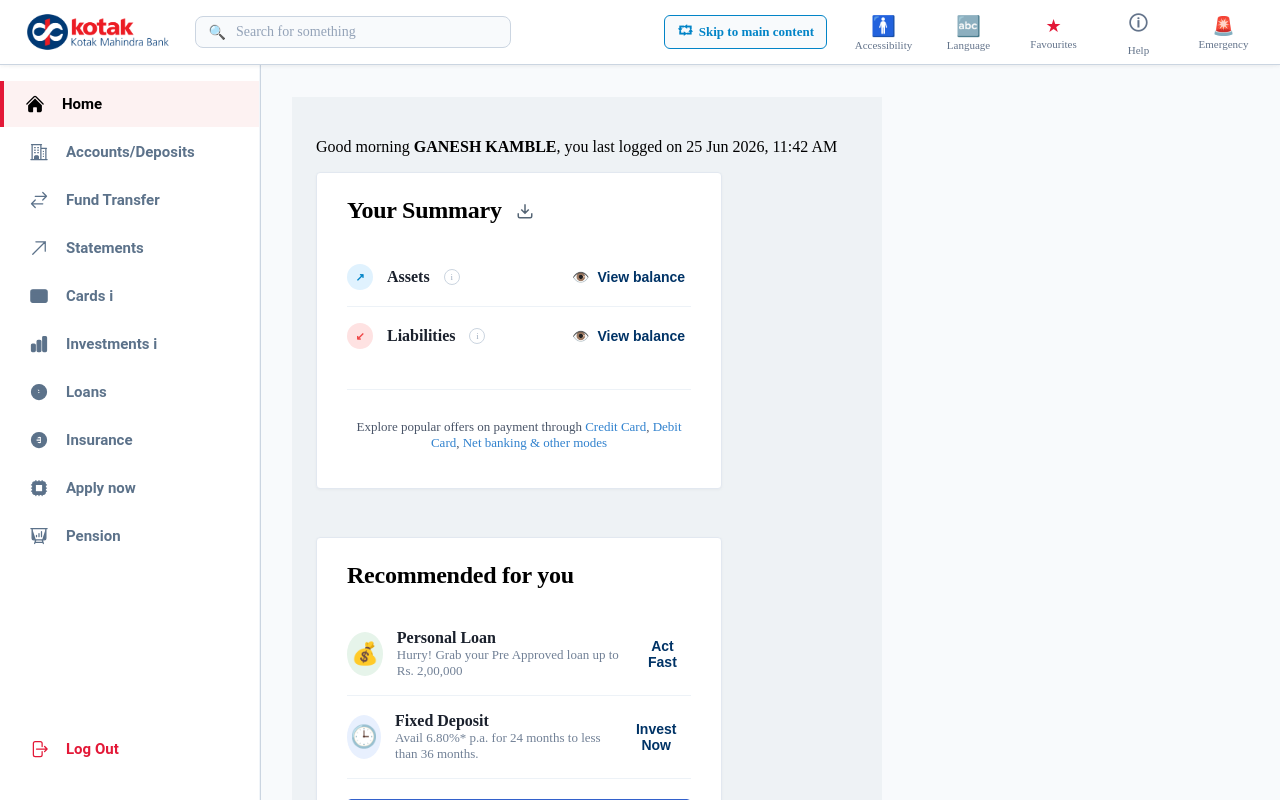
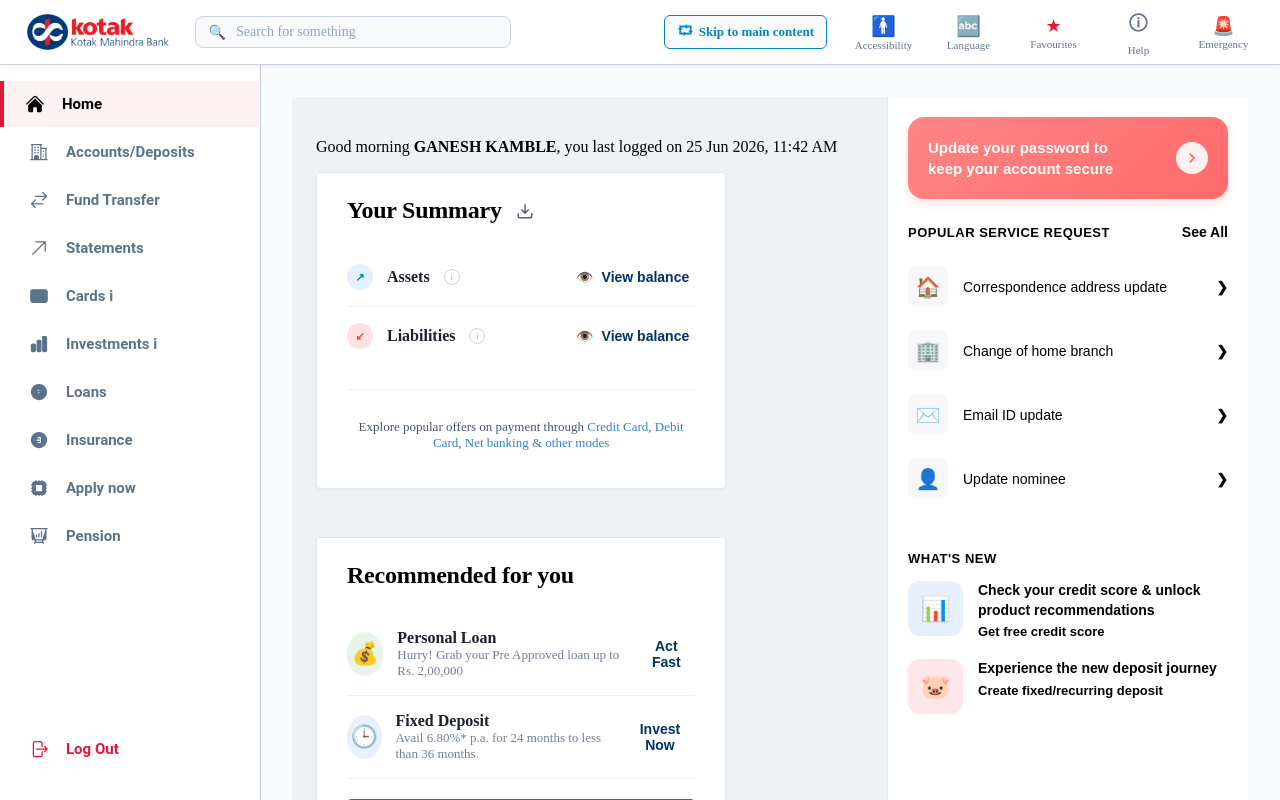
Before and after one commit to ganeshkamble-411/Banking-Feature-Application, an Angular app in the folder frontend/: page /dashboard in a window 1280 px wide. Built offline with nearby package versions, Linux system fonts and the light colour scheme; no server answers; sample sign-in values are in the browser's storage.

Commit message:
Right side bar is Implemented

```diff
--- a/frontend/src/app/components/rightsidebar/rightsidebar.component.css
+++ b/frontend/src/app/components/rightsidebar/rightsidebar.component.css
@@ -6,7 +6,7 @@
 }
 
 .kotak-sidebar {
-  width: 360px;
+  width: 100%; /* Parent element isko dynamic handles provide karega */
   background-color: #ffffff;
   font-family: Arial, sans-serif;
   padding: 20px;
@@ -27,7 +27,7 @@
 }
 
 .promo-text {
-  font-size: 16px;
+  font-size: 15px;
   font-weight: bold;
   line-height: 1.4;
   width: 75%;
@@ -86,7 +86,8 @@
   background-color: #f9fbfd;
 }
 
-.service-icon {
+/* Fixed Mismatched Template Wrapper Class */
+.service-icon-wrapper {
   width: 40px;
   height: 40px;
   display: flex;
@@ -96,6 +97,12 @@
   margin-right: 15px;
   background-color: #f5f7fa;
   border-radius: 8px;
+}
+
+.service-img {
+  width: 24px;
+  height: 24px;
+  object-fit: contain;
 }
 
 .service-name {
@@ -117,7 +124,7 @@
   margin: 20px 0;
 }
 
-/* What's New */
+/* What's New Section Fixes */
 .whats-new-list {
   display: flex;
   flex-direction: column;
@@ -130,7 +137,8 @@
   gap: 15px;
 }
 
-.feature-icon {
+/* Fixed Mismatched Feature Icon Class */
+.feature-icon-wrapper {
   width: 55px;
   height: 55px;
   border-radius: 12px;
@@ -139,6 +147,12 @@
   justify-content: center;
   font-size: 24px;
   flex-shrink: 0;
+}
+
+.feature-img {
+  width: 32px;
+  height: 32px;
+  object-fit: contain;
 }
 
 .bg-blue-light { background-color: #e6f0ff; }
--- a/frontend/src/app/components/rightsidebar/rightsidebar.component.html
+++ b/frontend/src/app/components/rightsidebar/rightsidebar.component.html
@@ -1,8 +1,8 @@
 <div class="kotak-sidebar">
   <div class="promo-card">
-    <div class="promo-text">Create/Update your username to log in to Net banking</div>
+    <div class="promo-text">Update your password to keep your account secure</div>
     <div class="promo-arrow">
-      <svg viewBox="0 0 24 24" width="24" height="24">
+      <svg viewBox="0 0 24 24" width="20" height="20">
         <path fill="currentColor" d="M8.59 16.59L13.17 12 8.59 7.41 10 6l6 6-6 6-1.41-1.41z"/>
       </svg>
     </div>
@@ -15,7 +15,10 @@
 
   <ul class="service-list">
     <li *ngFor="let service of services" class="service-item" (click)="onServiceClick(service.name)">
-      <div class="service-icon">{{ service.icon }}</div>
+      <div class="service-icon-wrapper">
+        <img *ngIf="service.imgUrl; else fallbackIcon" [src]="service.imgUrl" [alt]="service.name" class="service-img"/>
+        <ng-template #fallbackIcon><span class="emoji-icon">{{ service.icon }}</span></ng-template>
+      </div>
       <span class="service-name">{{ service.name }}</span>
       <span class="arrow-right">❯</span>
     </li>
@@ -29,7 +32,10 @@
 
   <div class="whats-new-list">
     <div *ngFor="let item of whatsNewList" class="whats-new-item">
-      <div class="feature-icon" [ngClass]="item.bgClass">{{ item.icon }}</div>
+      <div class="feature-icon-wrapper" [ngClass]="item.bgClass">
+        <img *ngIf="item.imgUrl; else fallbackFeatIcon" [src]="item.imgUrl" [alt]="item.text" class="feature-img"/>
+        <ng-template #fallbackFeatIcon><span class="emoji-icon">{{ item.icon }}</span></ng-template>
+      </div>
       <div class="feature-content">
         <p class="feature-text">{{ item.text }}</p>
         <a [href]="item.linkUrl" class="feature-link">{{ item.linkText }}</a>
--- a/frontend/src/app/components/rightsidebar/rightsidebar.component.ts
+++ b/frontend/src/app/components/rightsidebar/rightsidebar.component.ts
@@ -3,11 +3,13 @@
 
 interface ServiceRequest {
   icon: string;
+  imgUrl?: string; // Optional image reference layer
   name: string;
 }
 
 interface WhatsNewItem {
   icon: string;
+  imgUrl?: string;
   bgClass: string;
   text: string;
   linkText: string;
@@ -15,15 +17,14 @@
 }
 
 @Component({
-  selector: 'app-sidebar',
+  selector: 'app-rightsidebar',
   standalone: true,
   imports: [CommonModule],
-  templateUrl: './sidebar.component.ts.html',
-  styleUrls: ['./sidebar.component.css']
+  templateUrl: './rightsidebar.component.html',
+  styleUrls: ['./rightsidebar.component.css']
 })
-export class SidebarComponent {
+export class RightSidebarComponent {
 
-  // Popular services data array
   services: ServiceRequest[] = [
     { icon: '🏠', name: 'Correspondence address update' },
     { icon: '🏢', name: 'Change of home branch' },
@@ -31,7 +32,6 @@
     { icon: '👤', name: 'Update nominee' }
   ];
 
-  // What's New data array
   whatsNewList: WhatsNewItem[] = [
     {
       icon: '📊',
@@ -51,6 +51,5 @@
 
   onServiceClick(serviceName: string) {
     console.log(`Clicked on: ${serviceName}`);
-    // Yahan aap Router use karke navigate kar sakte hain
   }
 }
--- a/frontend/src/app/pages/dashboard/dashboard.component.css
+++ b/frontend/src/app/pages/dashboard/dashboard.component.css
@@ -23,6 +23,7 @@
 .dashboard-layout {
     margin-left: 190px; /* Exact Sidebar Width offset clearance */
     height: 100vh;
+    flex: 1;
     overflow-y: auto;
     background: #eef2f5;
     display: flex;
@@ -446,6 +447,24 @@
     /* 🛠️ Right side se width kam karne ke liye */
     max-width: 75%; /* Tum isse apne hisab se 70%, 80% ya fixed px (jaise 850px) bhi kar sakte ho */
     margin: 0;      /* Center ke badle left-aligned rakhega, jisse right me space dikhega */
-
+    flex: 1;
     box-sizing: border-box;
 }
+
+app-rightsidebar {
+    width: 360px;
+    min-width: 360px;
+    background-color: #ffffff;
+    border-left: 1px solid #e2e8f0;
+    height: 100vh;
+    overflow-y: auto;
+}
+
+.main-dashboard-wrapper {
+    display: flex;
+    flex-direction: row;
+    width: 100%;
+    min-height: 100vh;
+    overflow: hidden;
+    box-sizing: border-box;
+}
--- a/frontend/src/app/pages/dashboard/dashboard.component.html
+++ b/frontend/src/app/pages/dashboard/dashboard.component.html
@@ -1,4 +1,6 @@
 <app-sidebar></app-sidebar>
+
+<div class="main-dashboard-wrapper">
 
     <div class="dashboard-layout">
         <app-header></app-header>
@@ -10,7 +12,6 @@
                     Good morning <strong>{{ profileSetupRequest.name || 'GANESH KAMBLE' }}</strong>,
                     <span class="last-login-span">you last logged on 25 Jun 2026, 11:42 AM</span>
                 </p>
-
             </div>
 
             <div class="dashboard-fullwidth-container">
@@ -120,3 +121,7 @@
             </div>
         </main>
     </div>
+
+    <app-rightsidebar></app-rightsidebar>
+
+</div>
--- a/frontend/src/app/pages/dashboard/dashboard.component.ts
+++ b/frontend/src/app/pages/dashboard/dashboard.component.ts
@@ -6,6 +6,7 @@
 import { ProfileWizardComponent } from './profile-wizard/profile-wizard.component';
 import { AccountService } from '../../services/account.service';
 import { TransactionService } from '../../services/transaction.service';
+import { RightSidebarComponent } from '../../components/rightsidebar/rightsidebar.component';
 
 @Component({
   selector: 'app-dashboard',
@@ -15,7 +16,8 @@
     SidebarComponent,
     HeaderComponent,
     ProfileWizardComponent,
-    FormsModule
+    FormsModule,
+    RightSidebarComponent
   ],
   templateUrl: './dashboard.component.html',
   styleUrl: './dashboard.component.css'
```
Also changed, not shown: 1 other file (tests, documents, lock files or other folders). Lines whose indentation alone changed are shown as unchanged.
